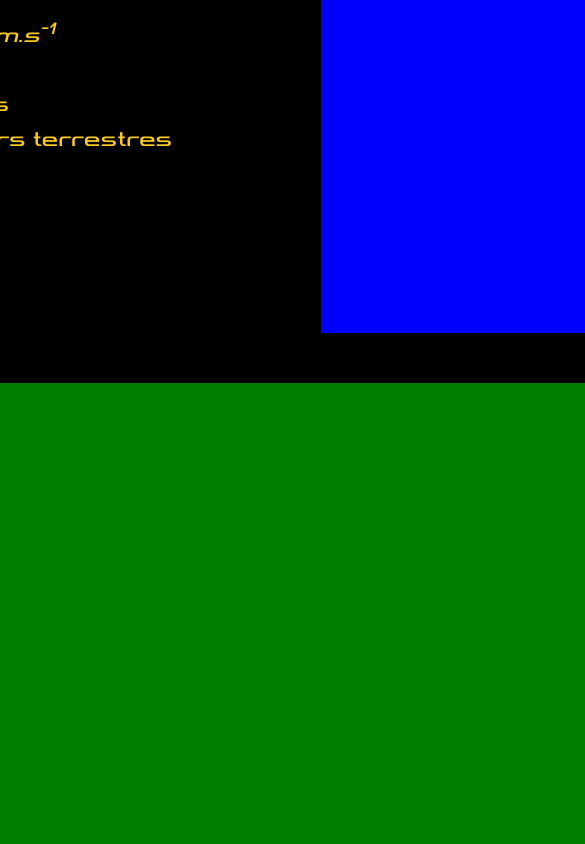
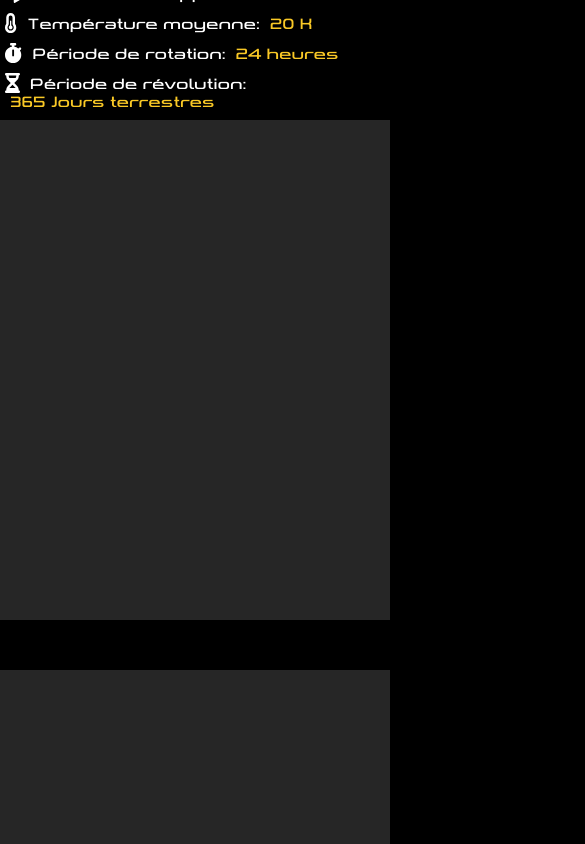
Before and after one commit to Frederic-Douville/solarsys, a React (Create React App) app: page /#/ in a window 390 px wide. Shown: the part 1200-2044 px from the top of the page, 585 px wide, since content can reach past the window. Built offline with nearby package versions, Linux system fonts and the light colour scheme.

Commit message:
Ajout responsive pour la page home et modification du composant PhysicalVariable

```diff
--- a/src/components/physical variable/index.jsx
+++ b/src/components/physical variable/index.jsx
@@ -46,8 +46,7 @@ function PhysicalVariable({
                 ) : (
                     data
                 )}
-            </span>
-            <span className="physical-var-unit">
+                {'  '}
                 {isUnitExp === true ? (
                     <var>
                         {unit}
--- a/src/style/home.scss
+++ b/src/style/home.scss
@@ -16,7 +16,7 @@
     &-incline{
         width:500px;
         height: 500px;
-        background-color: blue;
+        background-color: rgb(38, 38, 38);
         @include flex_dlc(column,flex-start,center)
     }
     &-orbital{
@@ -24,7 +24,37 @@
         min-width:1400px;
         height: 500px;
         margin: 25px 10px 25px 10px;
-        background-color: green;
+        background-color: rgb(38, 38, 38);
         @include flex_dlc(column,flex-start,center)
     }
 }
+
+@media screen and (max-width:1400px){
+    .physical-data{
+        &-ctn{
+            width: 100%;
+            height: auto;
+            min-width: 0;
+        }
+        &-orbital{
+            width: 100%;
+            height: 500px;
+            min-width: 0;
+        }
+    }
+}
+
+@media screen and (max-width:991px){
+    .physical-data{
+        &-ctn{
+            flex-direction: column;
+            align-items: center;
+        }
+        &-general{
+            padding: 0 5px 0 5px;
+        }
+        &-incline{
+            width:100%;
+        }
+    }
+}
--- a/src/style/physical variable.scss
+++ b/src/style/physical variable.scss
@@ -11,6 +11,7 @@
     }
     &-title{
         color:white;
+        width: auto;
         margin:0 5px 0 10px ;
         padding-bottom: 0;
     }
@@ -27,3 +28,15 @@
     width:300px;
     height: 300px;
 }
+
+@media screen and (max-width:991px){
+    .physical-var{
+        font-size: 15px;
+        justify-content: flex-start;
+        flex-wrap: wrap;
+        &-icon{
+            height:20px;
+        }
+    }
+
+}
```
